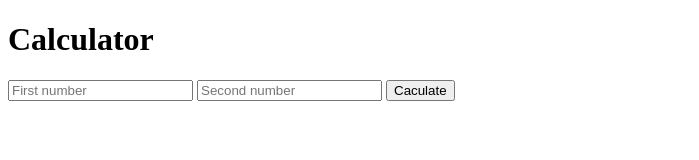
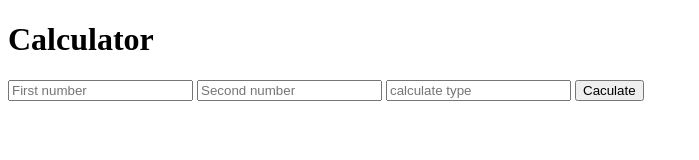
Before and after one commit to AbdifatahDev/calculator, a website: page index.html in a window 1280 px wide. Shown: the whole page, without its empty margins (0-699 px from the left). Drawn offline with Linux system fonts and the light colour scheme.

Commit message:
nodjs project

```diff
--- a/index.html
+++ b/index.html
@@ -11,6 +11,7 @@
     <form action="/" method="post">
         <input type="text" name="n1" placeholder="First number">
         <input type="text" name="n2" placeholder="Second number">
+        <input type="text" name="type" placeholder="calculate type">
         <button type="submit" name="submit">Caculate</button>
     </form>
 </body>
```
